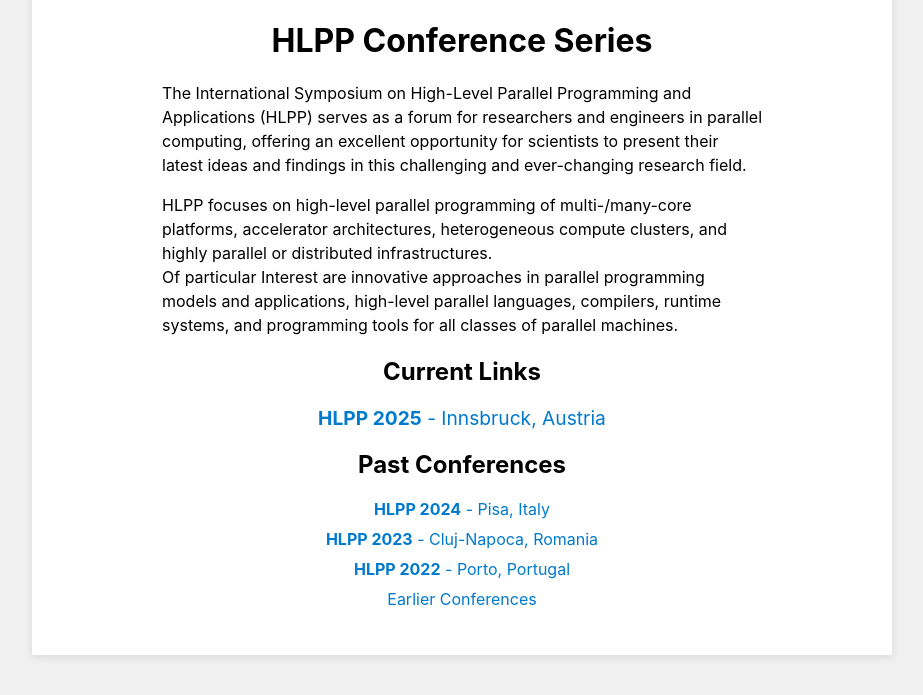
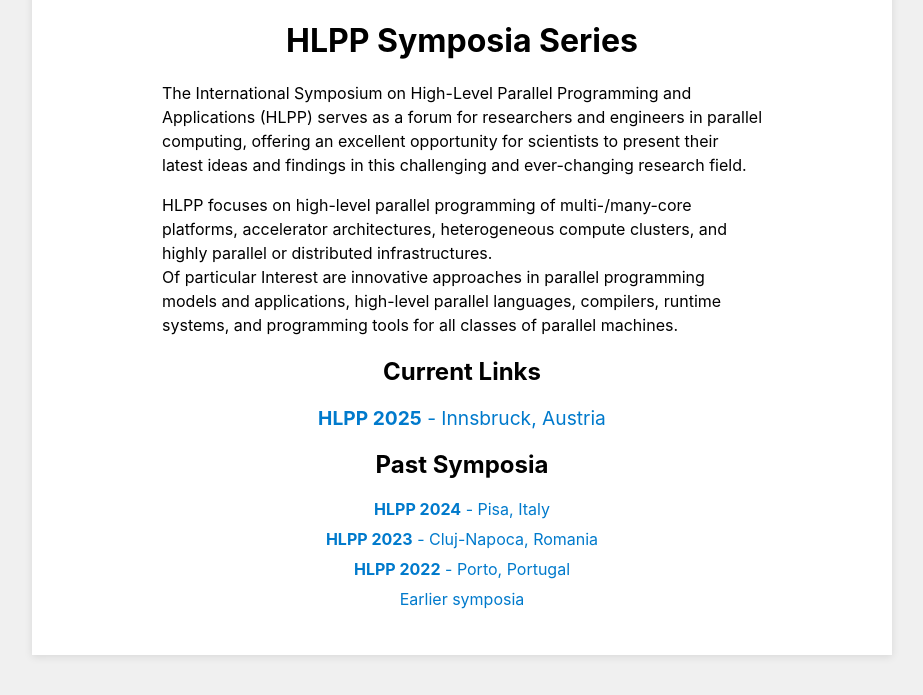
Before and after one commit to hlpp-conference/hlpp-conference.github.io, a plain HTML site: page index.html in a window 1280 px wide. Shown: the part 233-928 px from the top of the page, without its empty margins (178-1101 px from the left). Drawn offline with Linux system fonts and the light colour scheme.

Commit message:
Conference -> Symposium

```diff
--- a/index.html
+++ b/index.html
@@ -2,7 +2,7 @@
 <html>
 <head>
     <meta charset="utf-8">
-    <title>HLPP Conference Series</title>
+    <title>HLPP Symposia Series</title>
     <style>
         body {
             background-color: #f0f0f0;
@@ -50,8 +50,8 @@
 </head>
 <body>
     <div class="container">
-        <img src="logo.png" alt="HLPP Conference Logo" class="logo">
-        <h1>HLPP Conference Series</h1>
+        <img src="logo.png" alt="HLPP Symposium Logo" class="logo">
+        <h1>HLPP Symposia Series</h1>
         <div class="text-blurb">
             <p>
             The International Symposium on High-Level Parallel Programming and
@@ -75,12 +75,12 @@
         <ul style="font-size: larger;">
             <li><a href="https://hlpp-conference.github.io/hlpp-2025" target="_blank"><strong>HLPP 2025</strong> - Innsbruck, Austria</a></li>
         </ul>
-        <h2>Past Conferences</h2>
+        <h2>Past Symposia</h2>
         <ul>
             <li><a href="https://hlpp2024.di.unipi.it" target="_blank"><strong>HLPP 2024</strong> - Pisa, Italy</a></li>
             <li><a href="https://www.cs.ubbcluj.ro/hlpp2023" target="_blank"><strong>HLPP 2023</strong> - Cluj-Napoca, Romania</a></li>
             <li><a href="https://hlpp2022.dcc.fc.up.pt" target="_blank"><strong>HLPP 2022</strong> - Porto, Portugal</a></li>
-            <li><a href="http://hlpp.free.fr" target="_blank">Earlier Conferences</a></li>
+            <li><a href="http://hlpp.free.fr" target="_blank">Earlier symposia</a></li>
         </ul>
     </div>
 </body>
```
